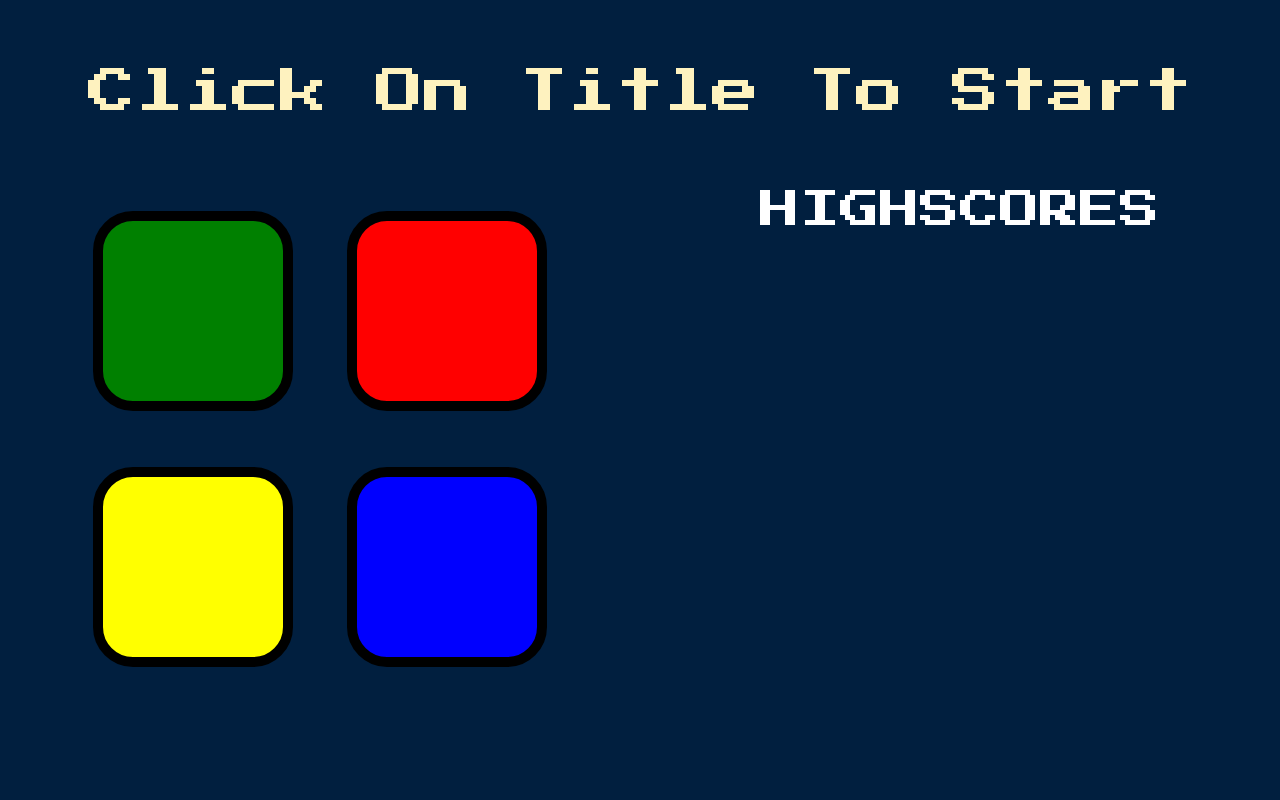
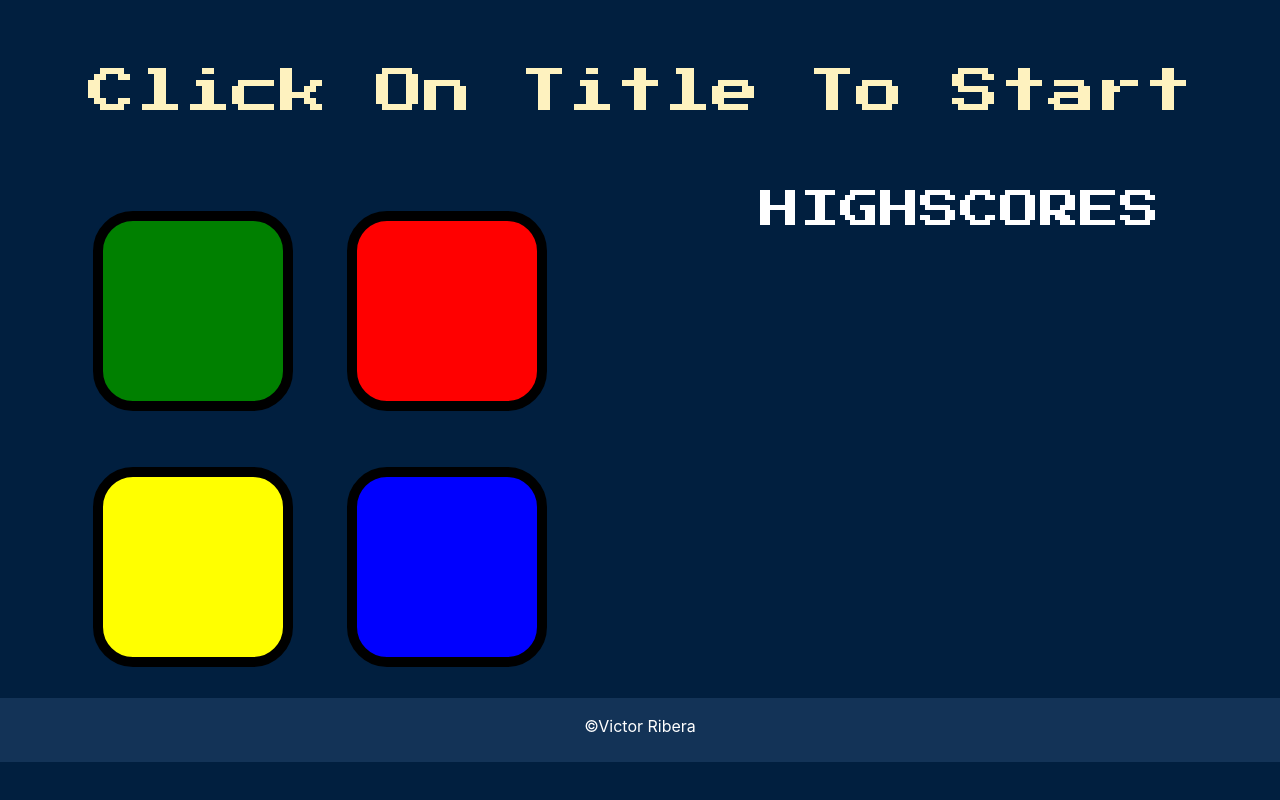
Before and after one commit to VictorRiberaCuatrecasas/Javascript_simon_game, a plain HTML site: page index.html in a window 1280 px wide. Drawn offline with nearby package versions, Linux system fonts and the light colour scheme; no server answers.

Commit message:
finished 1.0

```diff
--- a/index.html
+++ b/index.html
@@ -103,6 +103,9 @@
         </div>
       </div>
     </div>
+    <footer>
+      <p>©Victor Ribera</p>
+    </footer>
 
     <!-- FIREBASE -->
     <script src="https://www.gstatic.com/firebasejs/6.3.3/firebase-app.js"></script>
--- a/styles.css
+++ b/styles.css
@@ -17,6 +17,15 @@ body {
   margin: auto;
   color: white;
   font-family: "Press Start 2P", cursive;
+}
+footer {
+  width: 100%;
+  height: 4em;
+  background-color: #133357;
+  padding-top: 1em;
+}
+footer p {
+  color: white;
 }
 
 th {
```
